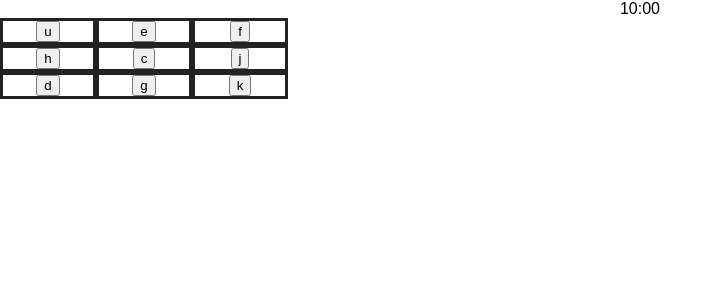
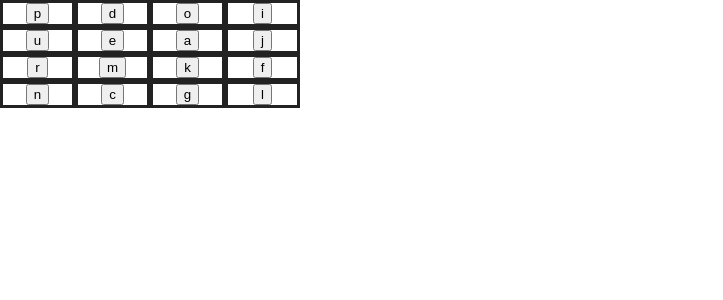
Before and after one commit to Devs4good/ludocandys, a React (Create React App) app: page / in a window 1280 px wide. Shown: the top 300 px of the page, without its empty margins (0-723 px from the left). Built offline with nearby package versions, Linux system fonts and the light colour scheme.

Commit message:
Modela un ejercicio de tamaño dinámico

```diff
--- a/src/App.js
+++ b/src/App.js
@@ -1,22 +1,12 @@
 import React, { Component } from 'react';
-import Fila from "./fila";
 import './App.css';
-import shuffle from './arrayUtils';
+import Ejercicio from "./Ejercicio";
 
 class App extends Component {
   render() {
-    let universo = shuffle(['a', 'b', 'c', 'd', 'e', 'f', 'g', 'h', 'i', 'u', 'j', 'k']);
-    let letras = universo.slice(0, 9);
-    let ganadora = letras[0];
-
     return (
       <div className="App">
-        <div> 10:00 </div>
-        <div className="matriz">
-            <Fila letra1={letras.pop()} letra2={letras.pop()} letra3={letras.pop()} ganadora={ganadora}/>
-            <Fila letra1={letras.pop()} letra2={letras.pop()} letra3={letras.pop()} ganadora={ganadora}/>
-            <Fila letra1={letras.pop()} letra2={letras.pop()} letra3={letras.pop()} ganadora={ganadora}/>
-        </div>
+        <Ejercicio tamanio={4}/>
       </div>
     );
   }
--- /dev/null
+++ b/src/Ejercicio.js
@@ -0,0 +1,51 @@
+import React, { Component } from 'react';
+import shuffle from "./arrayUtils";
+
+class Ejercicio extends Component {
+    constructor(props){
+        super(props);
+        let universo = shuffle(['a', 'b', 'c', 'd', 'e', 'f', 'g', 'h', 'i', 'u', 'j', 'k', 'l', 'm', 'n', 'o', 'p', 'q', 'r']);
+        let letras = universo.slice(0, props.tamanio * props.tamanio);
+
+        this.state = {
+            letras: letras,
+            ganadora: letras[0],
+            tamanio: props.tamanio
+        };
+    }
+
+    render() {
+        return (
+            <div className="matriz">
+                { [...Array(this.state.tamanio)].map(() => this.dibujarFila(this.state.tamanio)) }
+            </div>
+        );
+    }
+
+    dibujarFila(tamanio) {
+        return (
+            <div className="fila">
+                { [...Array(tamanio)].map(() => this.dibujarLetra()) }
+            </div>
+        );
+    }
+
+    dibujarLetra() {
+        let letra = this.state.letras.pop();
+        return (
+            <div className="letra">
+                <button onClick={() => this.seleccionarLetra(letra)}>{letra}</button>
+            </div>
+        );
+    }
+
+    seleccionarLetra(letra) {
+        if (letra === this.state.ganadora) {
+            console.log("OK")
+        } else {
+            console.log("Pifiaste");
+        }
+    }
+}
+
+export default Ejercicio;
--- a/src/fila.js
+++ /dev/null
@@ -1,29 +0,0 @@
-import React, { Component } from 'react';
-
-class Fila extends Component {
-    render() {
-        return (
-            <div className="fila">
-                <div className="letra">
-                    <button onClick={() => this.seleccionarLetra(this.props.letra1)}>{this.props.letra1}</button>
-                </div>
-                <div className="letra">
-                    <button onClick={() => this.seleccionarLetra(this.props.letra2)}>{this.props.letra2}</button>
-                </div>
-                <div className="letra">
-                    <button onClick={() => this.seleccionarLetra(this.props.letra3)}>{this.props.letra3}</button>
-                </div>
-            </div>
-        )
-    }
-
-    seleccionarLetra(letra) {
-        if (letra=== this.props.ganadora) {
-            console.log("OK")
-        } else {
-            console.log("Pifiaste");
-        }
-    }
-}
-
-export default Fila;
```
